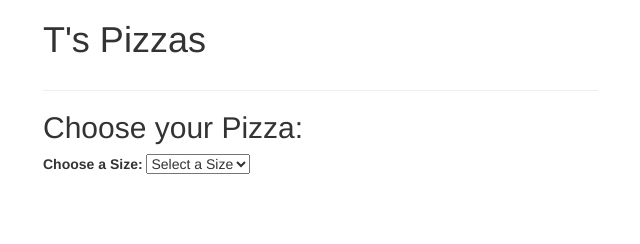
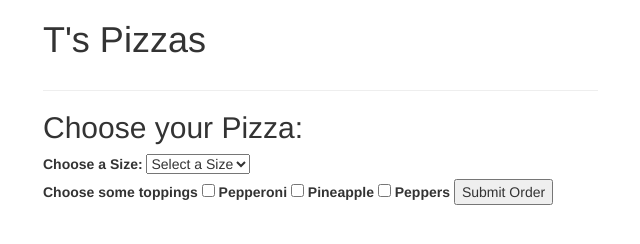
Before and after one commit to tayphill13/Ts-Pizzas, a plain HTML site: page index.html in a window 1280 px wide. Shown: the whole page, without its empty margins (27-667 px from the left). Drawn offline with Linux system fonts and the light colour scheme.

Commit message:
add basic form to my html with dropdown for size and chckbox for toppings, added a button for submit

```diff
--- a/index.html
+++ b/index.html
@@ -18,14 +18,21 @@
           <h2>Choose your Pizza:</h2>
           <form id="orderForm">
             <div class="form-group">
-              <label for="size">Choose a Size:</label>
-              <select id="size" required>
+              <label for="pizzaSize">Choose a Size:</label>
+              <select id="pizzaSize" required>
                 <option disabled selected value> Select a Size </option>
                 <option value="small">Small</option>
                 <option value="medium">Medium</option>
                 <option value="large">Large</option>
               </select><br>
-
+              <label for="pizzaToppings">Choose some toppings</label>
+                <input type="checkbox" id="topping1" name="topping1" value="Pepperoni">
+                <label for="topping1">Pepperoni</label>
+                <input type="checkbox" id="topping2" name="topping2" value="Pineapple">
+                <label for="topping2">Pineapple</label>
+                <input type="checkbox" id="topping3" name="topping3" value="Peppers">
+                <label for="topping3">Peppers</label>
+                <button id="submit-btn">Submit Order</button>
             </div>
           </form>
         </div>
```
